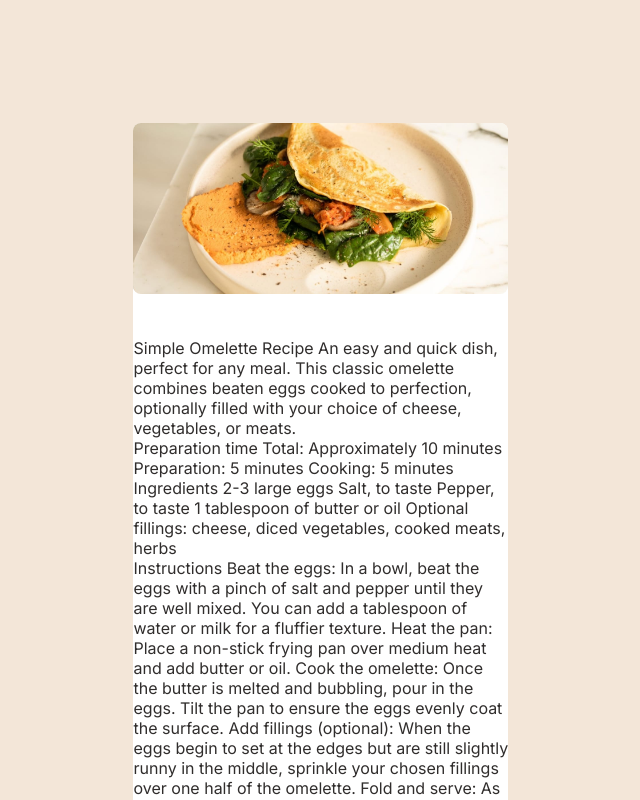
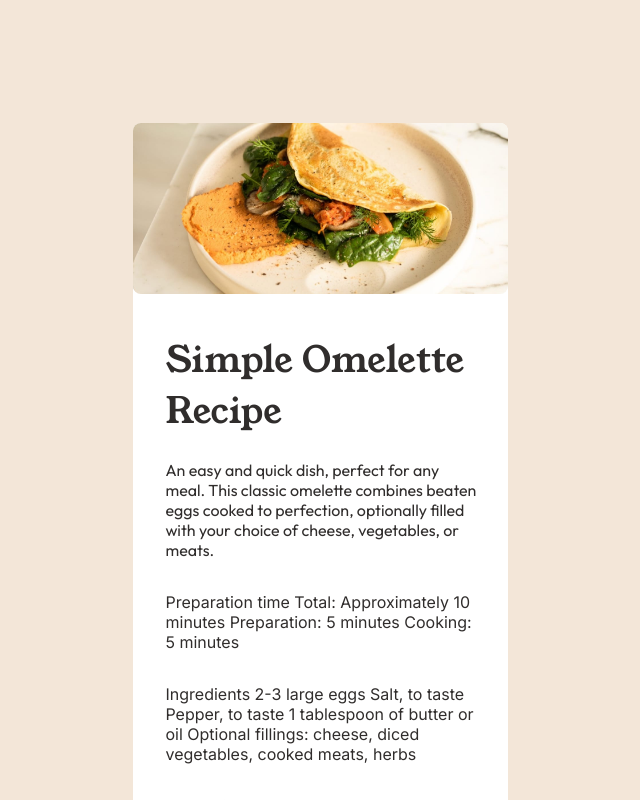
Before and after one commit to hakeem-jc/recipe-page, a Next.js app: page / in a window 1280 px wide. Shown: the top 800 px of the page, without its empty margins (319-959 px from the left). Built offline with nearby package versions, Linux system fonts and the light colour scheme.

Commit message:
Style description

```diff
--- a/app/globals.css
+++ b/app/globals.css
@@ -40,10 +40,12 @@ h1, h2, h3 {
 
 h1 {
   color: var(--dark-charcoal);
+  margin-bottom: 24px;
 }
 
 h2 {
   color: var(--nutmeg);
+  margin-bottom: 24px;
 }
 
 h3 {
--- a/app/page.module.css
+++ b/app/page.module.css
@@ -10,6 +10,9 @@
   background-color: white;
   max-width: 375px;
   border-radius: 8px;
+  display: flex;
+  flex-direction: column;
+  align-items: center;
 }
 
 .image {
@@ -20,8 +23,14 @@
   display: flex;
   flex-direction: column;
   gap: 2rem;
+  width: 311px;
 }
 
+
+.descriptionTitle {
+   font-size: 36px;
+   font-weight: 500;
+}
 
 @media screen and (min-width: 375px) {
   .image, .main {
--- a/app/page.tsx
+++ b/app/page.tsx
@@ -15,12 +15,10 @@ export default function Home() {
             priority
           />
 
-        <section className="content">
-          <article className={styles.description}>
-          Simple Omelette Recipe
-
-An easy and quick dish, perfect for any meal. This classic omelette combines beaten eggs cooked
-to perfection, optionally filled with your choice of cheese, vegetables, or meats.
+        <section className={styles.content}>
+          <article>
+            <h1 className={styles.descriptionTitle} >Simple Omelette Recipe</h1>
+            <p>An easy and quick dish, perfect for any meal. This classic omelette combines beaten eggs cooked to perfection, optionally filled with your choice of cheese, vegetables, or meats.</p>
           </article>
 
           <article className={styles.prepTime}>
```
